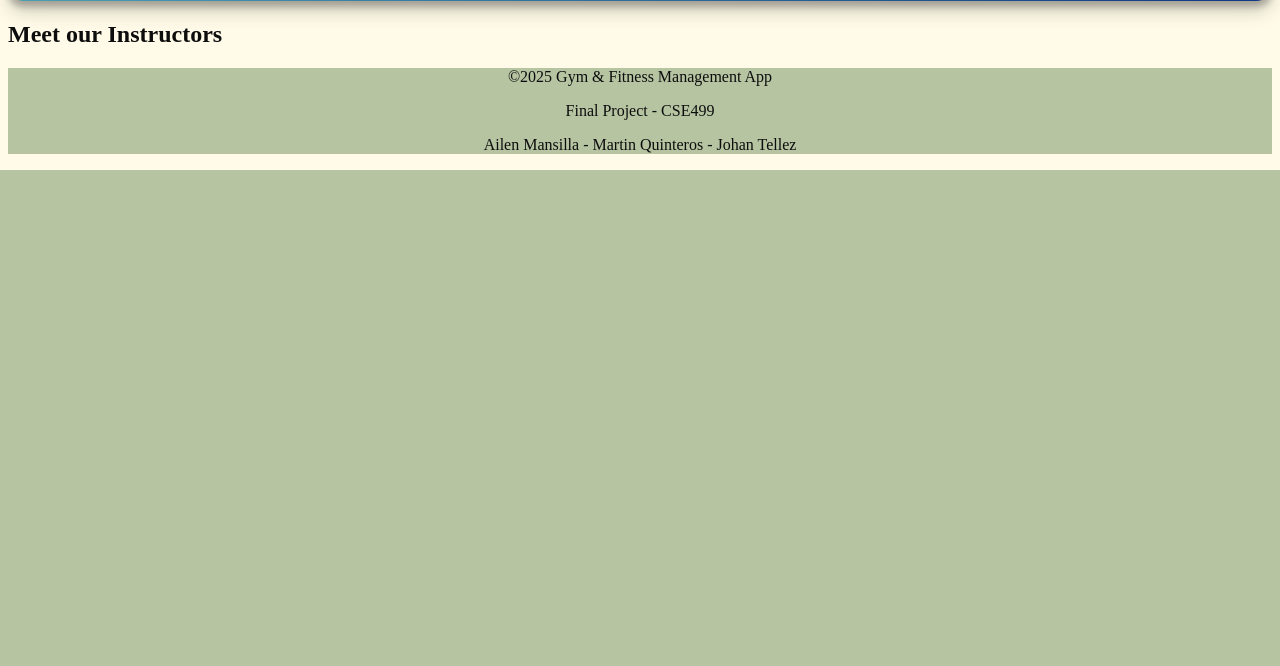
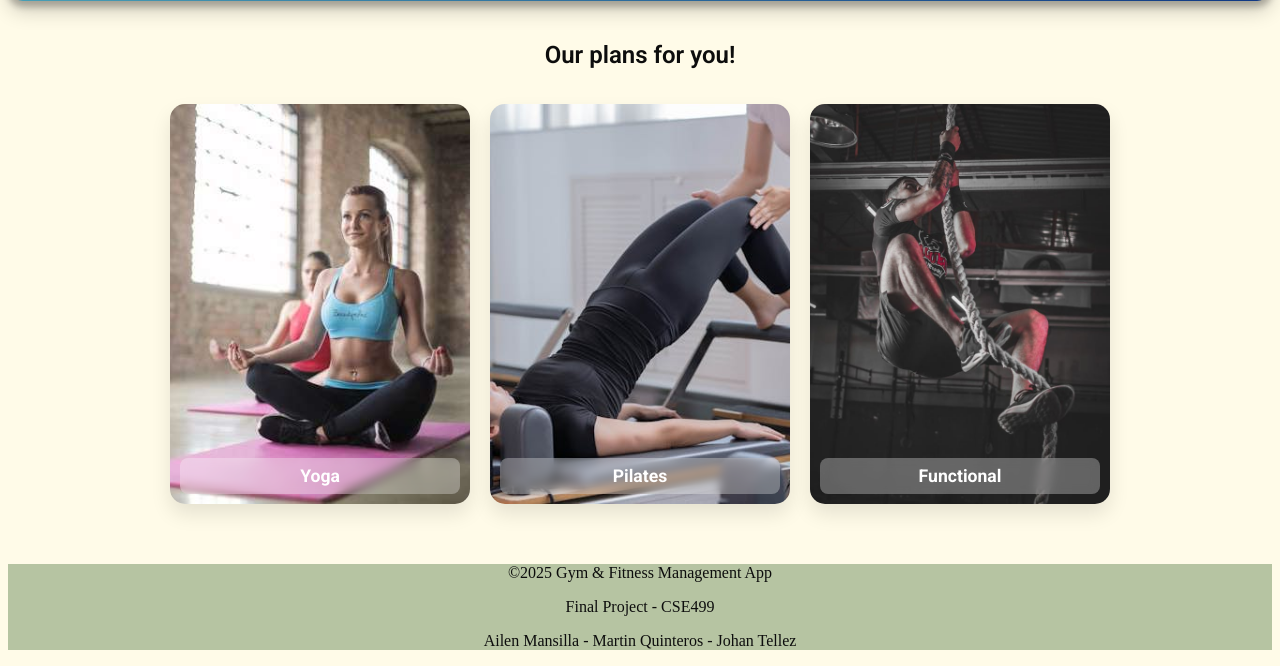
Before and after one commit to Tincho228/gym-management-django, a Django app: page / in a window 1280 px wide. Shown: the part 897-1563 px from the top of the page. Before the commit the page ends 1067 px from the top, so only its background shows below. Run offline with Django 4.2, Linux system fonts and the light colour scheme; data that the repository does not hold is empty.

Commit message:
PLan Section styles

```diff
--- a/website/main/static/main/css/styles.css
+++ b/website/main/static/main/css/styles.css
@@ -153,6 +153,73 @@ main{
 
 }
 
+/* PLan Section Styles */
+.plan-section {
+    margin: 40px auto; /* Centers the section and adds vertical spacing */
+    font-family: 'Roboto', sans-serif; /* Clean, modern font */
+}
+
+.plan-section h2 {
+    margin: 0 0 15px 0; /* Spacing below the title */
+    font-size: 1.5rem; /* Larger font size for city name */
+    font-weight: 600;
+    text-align: center;
+}
+
+.card-container {
+    display: flex; /* Aligns cards horizontally */
+    justify-content: center;
+    gap: 20px; /* Space between cards */
+    padding: 20px;
+}
+
+.card {
+    position: relative; /* Essential for positioning the overlay text */
+    width: 300px; /* Adjust as needed */
+    height: 400px; /* Adjust as needed to maintain aspect ratio */
+    border-radius: 15px; /* Creates rounded corners */
+    overflow: hidden; /* Ensures image and overlay stay within rounded corners */
+    box-shadow: 0 10px 20px rgba(0, 0, 0, 0.1); /* Adds depth/shadow effect */
+    cursor: pointer;
+    transition: transform 0.3s ease; /* Smooth hover effect */
+}
+
+.card:hover {
+    transform: translateY(-5px); /* Lifts the card slightly on hover */
+}
+
+.card img {
+    width: 100%;
+    height: 100%;
+    object-fit: cover; /* Ensures the image covers the card without distortion */
+    display: block;
+}
+
+.card-overlay {
+    position: absolute;
+    bottom: 0; /* Positions the overlay at the bottom */
+    left: 0;
+    right: 0;
+    background: rgba(0, 0, 0, 0.5); /* Semi-transparent background for readability */
+    color: white;
+    padding: 15px;
+    font-size: 1.1rem;
+    font-weight: bold;
+    display: flex;
+    justify-content: center; /* Centers the text horizontally within the overlay */
+    border-top-left-radius: 0;
+    border-top-right-radius: 0;
+    border-bottom-left-radius: 15px; /* Matches the card's bottom corners */
+    border-bottom-right-radius: 15px; /* Matches the card's bottom corners */
+    /* Optional: for the button look in the image */
+    margin: 10px;
+    border-radius: 8px;
+    background-color: rgba(255, 255, 255, 0.3);
+    padding: 8px 15px;
+    backdrop-filter: blur(5px); /* Adds a subtle blur effect as seen in modern designs */
+    color: white;
+}
+
 
 
 /* Footer Section Styles */
--- a/website/main/templates/main/home.html
+++ b/website/main/templates/main/home.html
@@ -68,8 +68,30 @@
     {% endif %}
 {% endif %}
 
-<div>
-    <h2>Meet our Instructors</h2>
+<div class="plan-section">
+    <h2>Our plans for you!</h2>
+    <div class="card-container">
+    <div class="card">
+        <img src="/static/main/images/yoga-card.jpg" alt="Yoga Class Image">
+        <div class="card-overlay">
+            <span>Yoga</span>
+        </div>
+    </div>
+
+    <div class="card">
+        <img src="/static/main/images/pilates-card.jpg" alt="Pilates Class Image">
+        <div class="card-overlay">
+            <span>Pilates</span>
+        </div>
+    </div>
+
+    <div class="card">
+        <img src="/static/main/images/functional-card.jpg" alt="Functional Fitness Image">
+        <div class="card-overlay">
+            <span>Functional</span>
+        </div>
+    </div>
+</div>
 </div>
 
 {% endblock %}
```
Also changed, not shown: website/main/static/main/images/Yoga-card.jpg.
